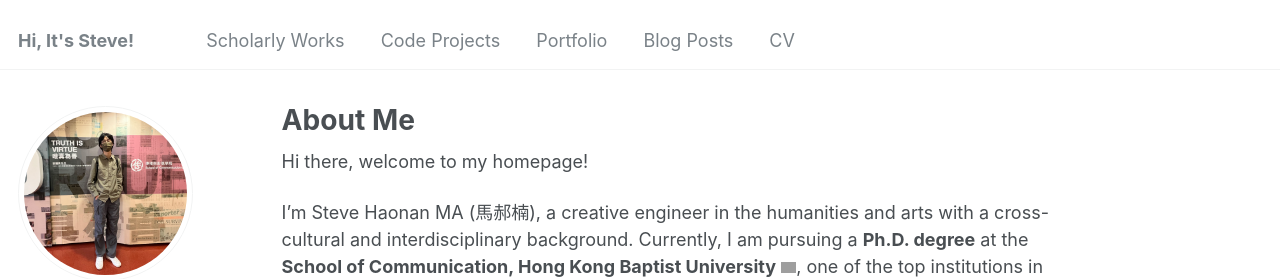
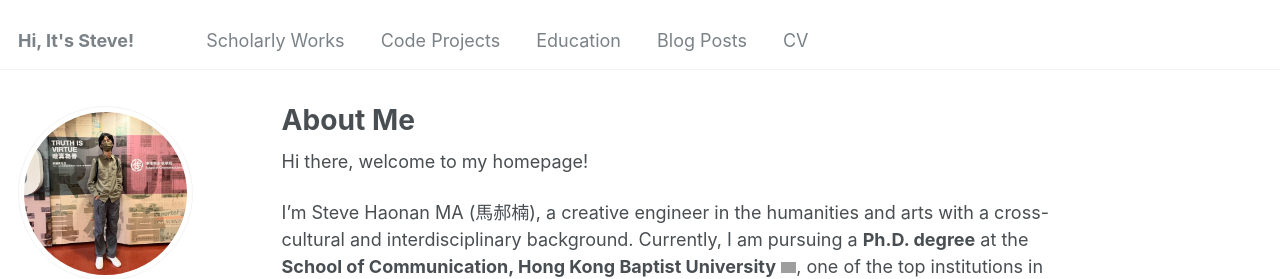
Before and after one commit to shulinbao/shulinbao.github.io, a Jekyll site: the page built from _pages/about.md, in a window 1280 px wide. Shown: the top 279 px of the page. Built offline with Jekyll 4.4.1, drawn with Linux system fonts in a browser that asks for light colours; some web fonts are replaced; grey boxes are pictures that could not be loaded.

Commit message:
Update navigation.yml

```diff
--- a/_data/navigation.yml
+++ b/_data/navigation.yml
@@ -11,8 +11,8 @@
   - title: "Code Projects"
     url: /projects/
 
-  - title: "Portfolio"
-    url: /portfolio/
+  - title: "Education"
+    url: /education/
 
   - title: "Blog Posts"
     url: /year-archive/
```
